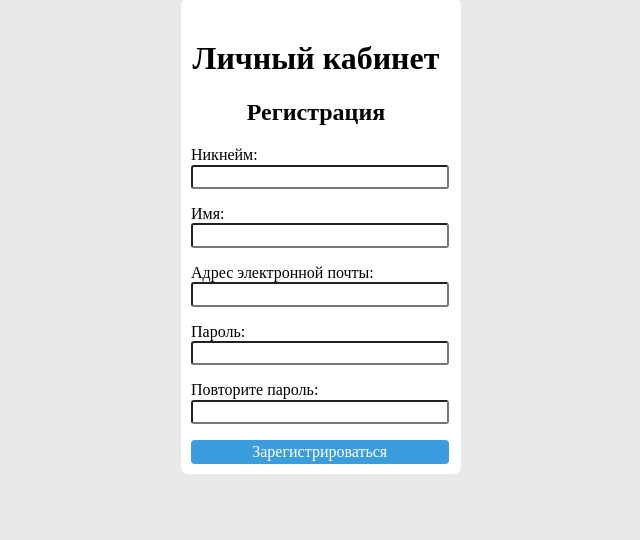
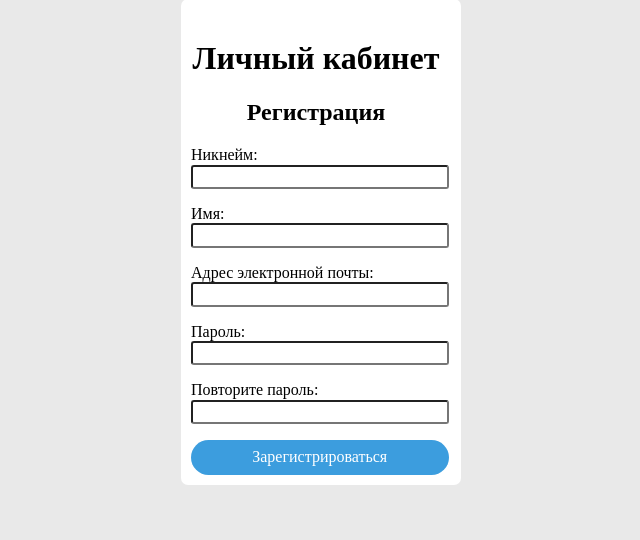
Before and after one commit to mas-gae76/Ad-site, a Django app: page /accounts/register/ in a window 1280 px wide. Shown: the part 156-696 px from the top of the page, without its empty margins (334-974 px from the left). Run offline with Django 3.2, Linux system fonts and the light colour scheme.

Commit message:
button animation was added

```diff
--- a/samplesite/accounts/static/style.css
+++ b/samplesite/accounts/static/style.css
@@ -45,7 +45,21 @@ button {
     border-radius: 4px;
     color: #fff;
     border-color: transparent;
+    height: 35px;
     width: 103%;
+    outline: none;
+    -webkit-border-radius: 25px;
+    -moz-border-radius: 25px;
+    -o-border-radius: 25px;
+    -ms-border-radius: 25px;
+    border-radius: 25px;
+}
+button:hover {
+    top: 5px;
+    transition: .5s;
+    color: #0ace00;
+    border: #0ace00 2px solid;
+    background: white;
 }
 ul li {
     color: red;
```
